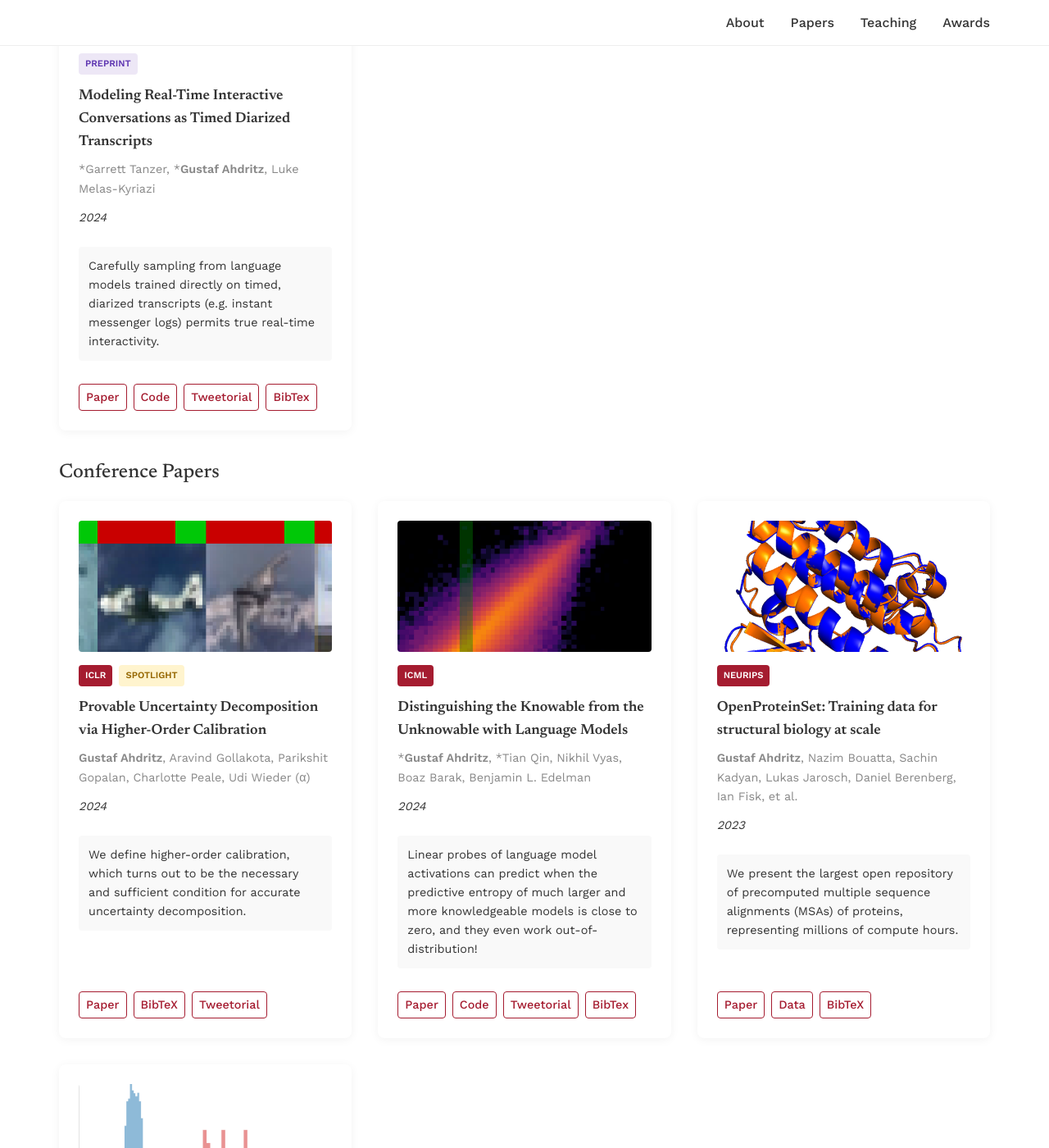
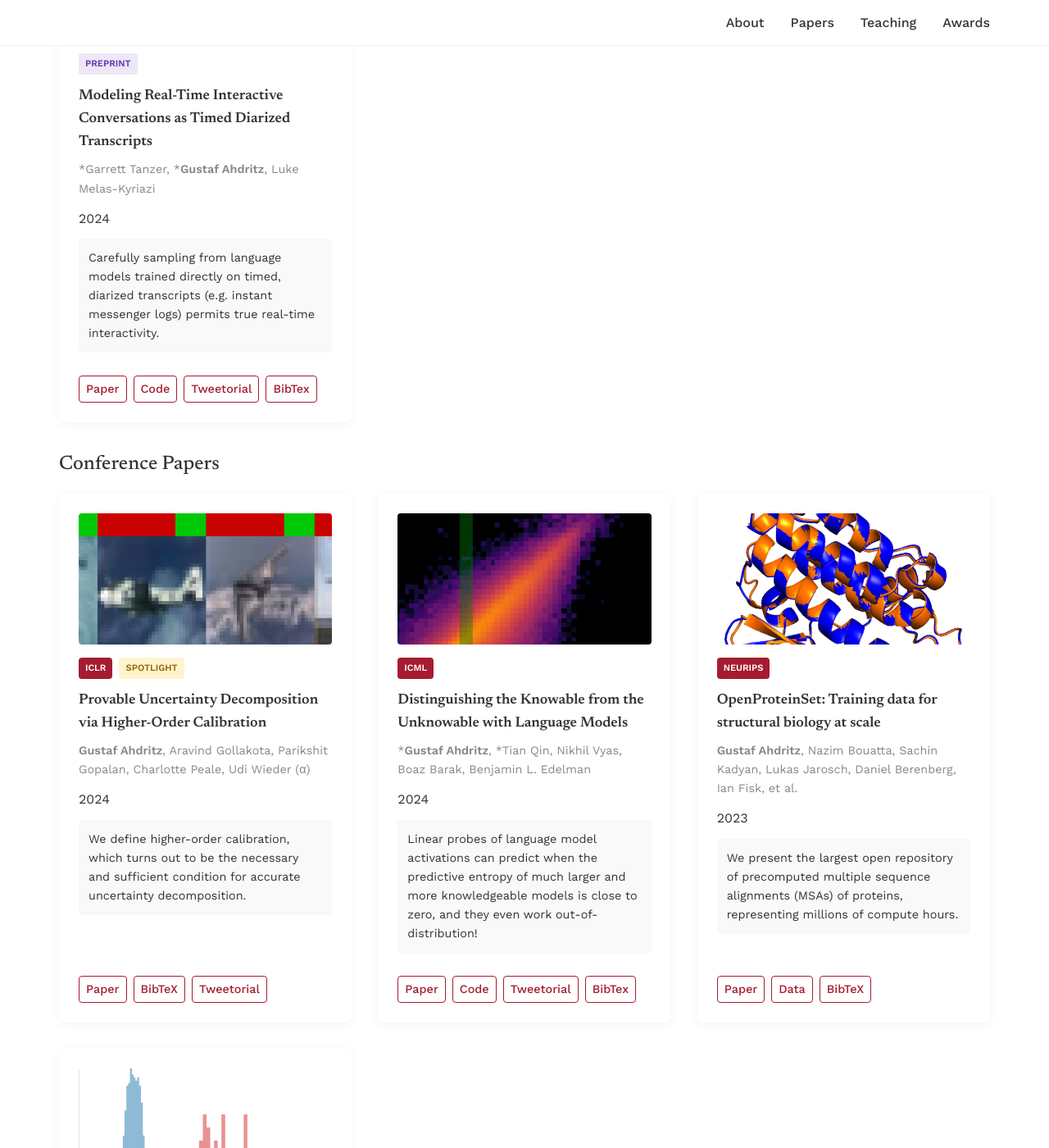
Before and after one commit to gahdritz/gahdritz.github.io, a Jekyll site: the page built from index.html, in a window 1280 px wide and 1400 px high, scrolled down 1267 px. Shown: the whole window at 82% size. Built offline with Jekyll 4.4.1, drawn with Linux system fonts in a browser that asks for light colours; some web fonts are replaced.

Commit message:
Repurpose venue field

```diff
--- a/index.css
+++ b/index.css
@@ -287,7 +287,6 @@
 
 .venue {
     font-size: 0.9rem;
-    font-style: italic;
     margin-bottom: 0.75rem;
 }
 
--- a/index.html
+++ b/index.html
@@ -54,7 +54,7 @@
         </div>
         <div class="paper-title">Modeling Real-Time Interactive Conversations as Timed Diarized Transcripts</div>
         <div class="authors">*Garrett Tanzer, *<strong>Gustaf Ahdritz</strong>, Luke Melas-Kyriazi </div>
-        <div class="venue">2024</div>
+        <div class="paper-date">2024</div>
         <div class="tldr">Carefully sampling from language models trained directly on timed, diarized transcripts (e.g. instant messenger logs) permits true real-time interactivity.</div>
         <div class="paper-links">
           <a href="https://arxiv.org/abs/2405.13203" class="paper-link">Paper</a>
@@ -78,7 +78,7 @@
         <div class="authors">
           <strong>Gustaf Ahdritz</strong>, Aravind Gollakota, Parikshit Gopalan, Charlotte Peale, Udi Wieder (α)
         </div>
-        <div class="venue">2024</div>
+        <div class="paper-date">2024</div>
         <div class="tldr">We define higher-order calibration, which turns out to be the necessary and sufficient condition for accurate uncertainty decomposition.</div>
         <div class="paper-links">
           <a href="https://openreview.net/forum?id=TId1SHe8JG" class="paper-link">Paper</a>
@@ -96,7 +96,7 @@
         </div>
         <div class="paper-title">Distinguishing the Knowable from the Unknowable with Language Models</div>
         <div class="authors">*<strong>Gustaf Ahdritz</strong>, *Tian Qin, Nikhil Vyas, Boaz Barak, Benjamin L. Edelman </div>
-        <div class="venue">2024</div>
+        <div class="paper-date">2024</div>
         <div class="tldr">Linear probes of language model activations can predict when the predictive entropy of much larger and more knowledgeable models is close to zero, and they even work out-of-distribution!</div>
         <div class="paper-links">
           <a href="https://icml.cc/virtual/2024/poster/32819" class="paper-link">Paper</a>
@@ -116,7 +116,7 @@
         <div class="authors">
           <strong>Gustaf Ahdritz</strong>, Nazim Bouatta, Sachin Kadyan, Lukas Jarosch, Daniel Berenberg, Ian Fisk, et al.
         </div>
-        <div class="venue">2023</div>
+        <div class="paper-date">2023</div>
         <div class="tldr">We present the largest open repository of precomputed multiple sequence alignments (MSAs) of proteins, representing millions of compute hours.</div>
         <div class="paper-links">
           <a href="https://neurips.cc/virtual/2023/poster/73507" class="paper-link">Paper</a>
@@ -133,7 +133,7 @@
         </div>
         <div class="paper-title">Soft prompting might be a bug, not a feature</div>
         <div class="authors">*Luke Bailey, *<strong>Gustaf Ahdritz</strong>, *Anat Kleiman, Siddharth Swaroop, Finale Doshi-Velez, Weiwei Pan </div>
-        <div class="venue">2023</div>
+        <div class="paper-date">2023</div>
         <div class="tldr">Contrary to prior speculation, we find that soft prompts (created with "prompt-" or "prefix-tuning") differ from natural token embeddings in key ways, complicating attempts to decode them back into natural language.</div>
         <div class="paper-links">
           <a href="https://openreview.net/forum?id=MHWDdMEJ5s" class="paper-link">Paper</a>
@@ -152,7 +152,7 @@
         </div>
         <div class="paper-title">OpenFold: Retraining AlphaFold2 yields new insights into its learning mechanisms and capacity for generalization</div>
         <div class="authors">*<strong>Gustaf Ahdritz</strong>, *Nazim Bouatta, Christina Floristean, Sachin Kadyan, Qinghui Xia, William Gerecke, et al. </div>
-        <div class="venue">2024</div>
+        <div class="paper-date">2024</div>
         <div class="tldr">We created the first trainable, open-source reproduction of AlphaFold2 and used it to study how the model learns to fold.</div>
         <div class="paper-links">
           <a href="https://www.nature.com/articles/s41592-024-02272-z" class="paper-link">Paper</a>
@@ -170,7 +170,7 @@
         </div>
         <div class="paper-title">Single-sequence protein structure prediction using a language model and deep learning</div>
         <div class="authors">*Ratul Chowdhury, *Nazim Bouatta, *Surojit Biswas, *Christina Floristean, Anant Kharkar, <strong>Gustaf Ahdritz</strong>, et al. </div>
-        <div class="venue">2022</div>
+        <div class="paper-date">2022</div>
         <div class="tldr">We present RGN2, an end-to-end "single-sequence" protein structure prediction model that relies on a small protein language model rather than multiple sequence alignments.</div>
         <div class="paper-links">
           <a href="https://www.nature.com/articles/s41587-022-01432-w" class="paper-link">Paper</a>
```
